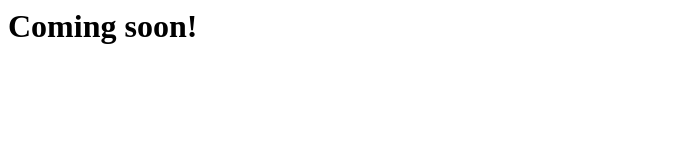
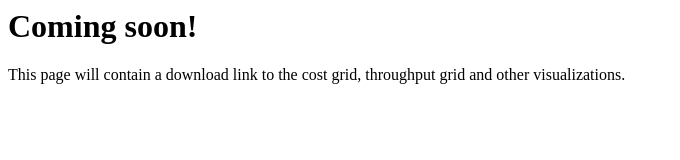
Before and after one commit to skyplane-project/paper-demo, a plain HTML site: page index.html in a window 1280 px wide. Shown: the whole page, without its empty margins (0-680 px from the left). Drawn offline with Linux system fonts and the light colour scheme.

Commit message:
Update index.html

```diff
--- a/index.html
+++ b/index.html
@@ -1 +1,3 @@
 <h1>Coming soon!</h1>
+
+This page will contain a download link to the cost grid, throughput grid and other visualizations.
```
